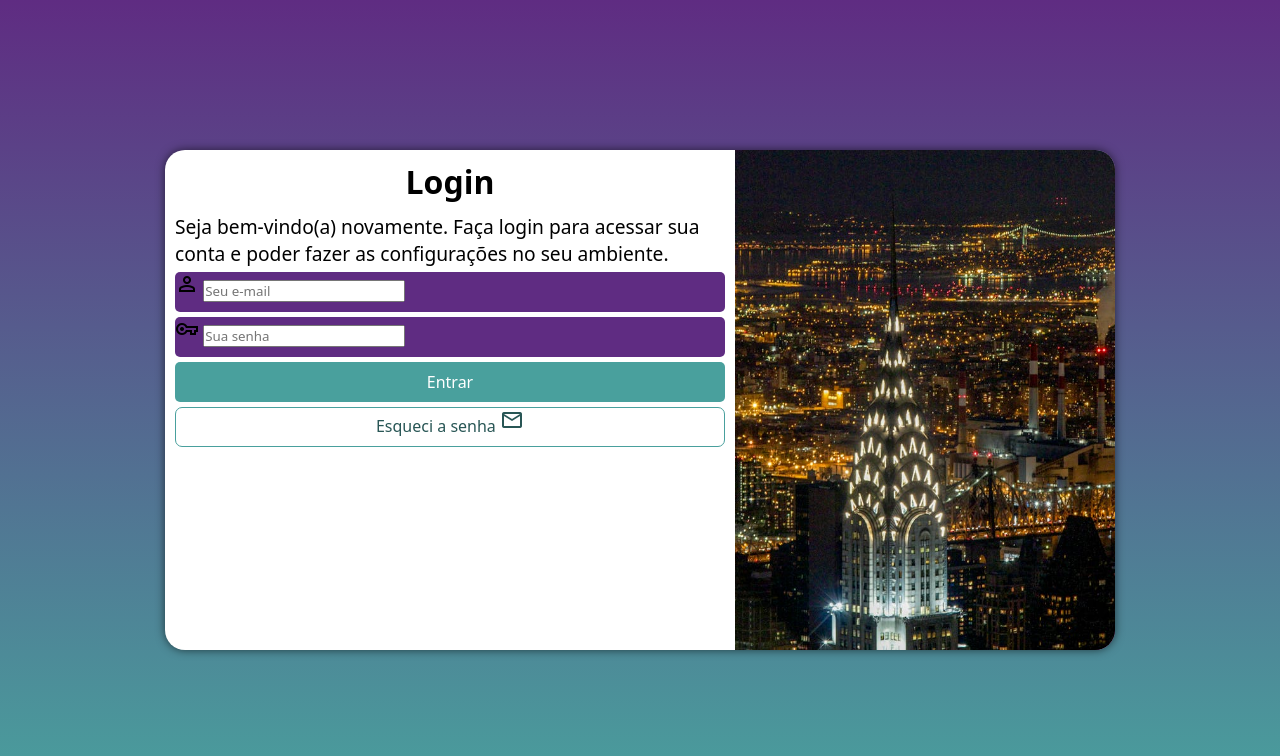
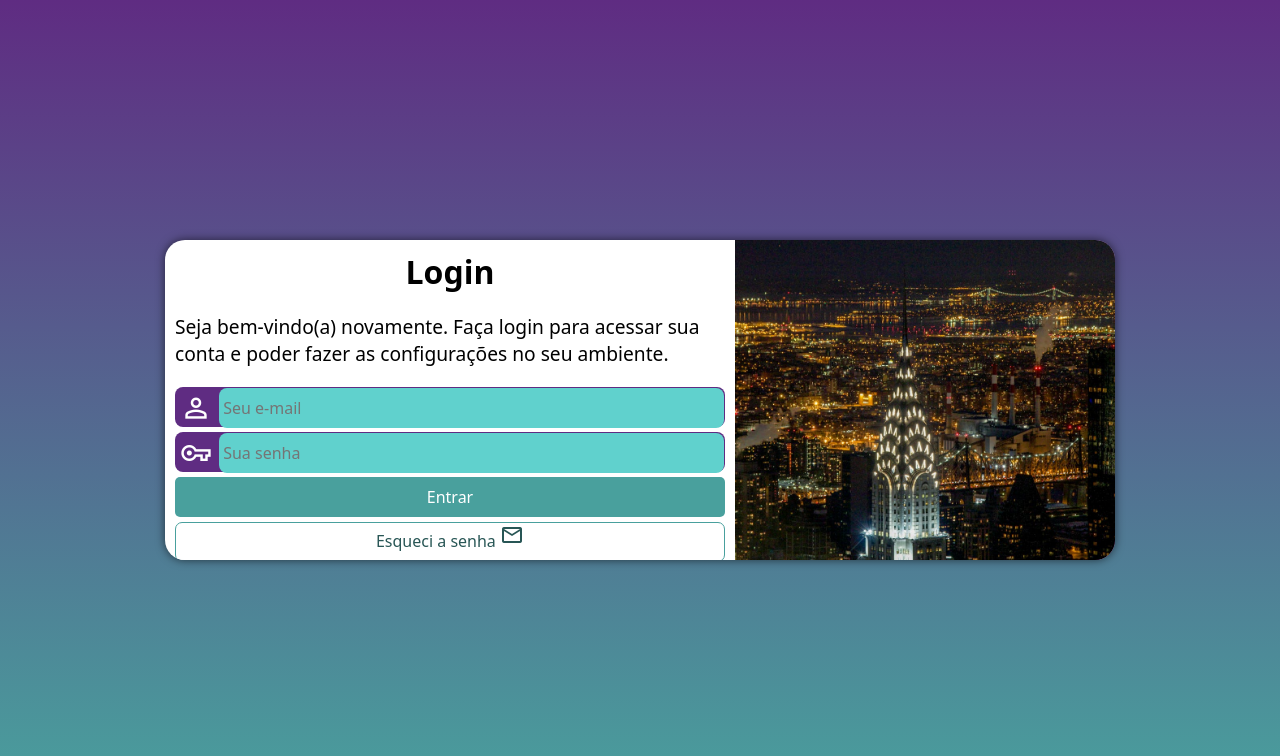
Before and after one commit to marianykarla/projeto-login, a plain HTML site: page index.html in a window 1280 px wide. Drawn offline with nearby package versions, Linux system fonts and the light colour scheme.

Commit message:
css no form

```diff
--- a/estilos/media-query.css
+++ b/estilos/media-query.css
@@ -8,13 +8,14 @@
 
     section#login {
         width: 90vw;
+        height: 300px;
     }
 
     section#login div#imagem {
         float: left;
         width: 35%;
         height: 100%;
-        background-position:  center;
+        background-position: center;
     }
 
     section#login div#formulario {
@@ -22,12 +23,13 @@
         width: 65%;
     }
 
-    div#formulario > h1 {
+    div#formulario>h1 {
         font-size: 1.7em;
     }
 
-    div#formulario > p {
+    div#formulario>p {
         font-size: 1.0em;
+        margin: 10px 0px;
     }
 }
 
@@ -39,13 +41,14 @@
 
     section#login {
         width: 950px;
+        height: 320px;
     }
 
     section#login div#imagem {
         float: right;
         width: 40%;
         height: 100%;
-        background-position:  center;
+        background-position: center;
     }
 
     section#login div#formulario {
@@ -53,11 +56,12 @@
         width: 60%;
     }
 
-    div#formulario > h1 {
+    div#formulario>h1 {
         font-size: 2.0em;
     }
 
-    div#formulario > p {
+    div#formulario>p {
         font-size: 1.2em;
+        margin: 20px 0px;
     }
 }
--- a/estilos/style.css
+++ b/estilos/style.css
@@ -62,6 +62,7 @@ div#formulario > h1 {
 
 div#formulario > p {
     font-size: 0.9em;
+    margin: 5px 0px;
 }
 
 form > input[type=submit] {
@@ -78,15 +79,38 @@ form > input[type=submit] {
 
 form > div.campo {
     background-color: #5f2c82;
+
     width: 100%;
     display: block;
     height: 40px;
-    border-radius: 5px;
+    border-radius: 8px;
     margin: 5px 0px;
 }
 
 div.campo > label {
     display: none;
+}
+
+div.campo > span {
+    color: white;
+    font-size: 2em;
+    width: 40px;
+    padding: 5px;
+}
+
+div.campo > input:focus-within {
+    background-color: white;
+}
+
+div.campo > input {
+    background-color: #60d1cd;
+    font-size: 1em;
+    height: 100%;
+    border: 0px;
+    border-radius: 8px;
+    padding: 4px;
+    width: calc(100% - 45.4px);
+    transform: translateY(-10px);
 }
 
 form > input[type=submit]:hover {
@@ -113,5 +137,4 @@ form > a.botao:hover {
 
 form > a.botao > i {
     font-size: 0.8em;
-
 }
```
